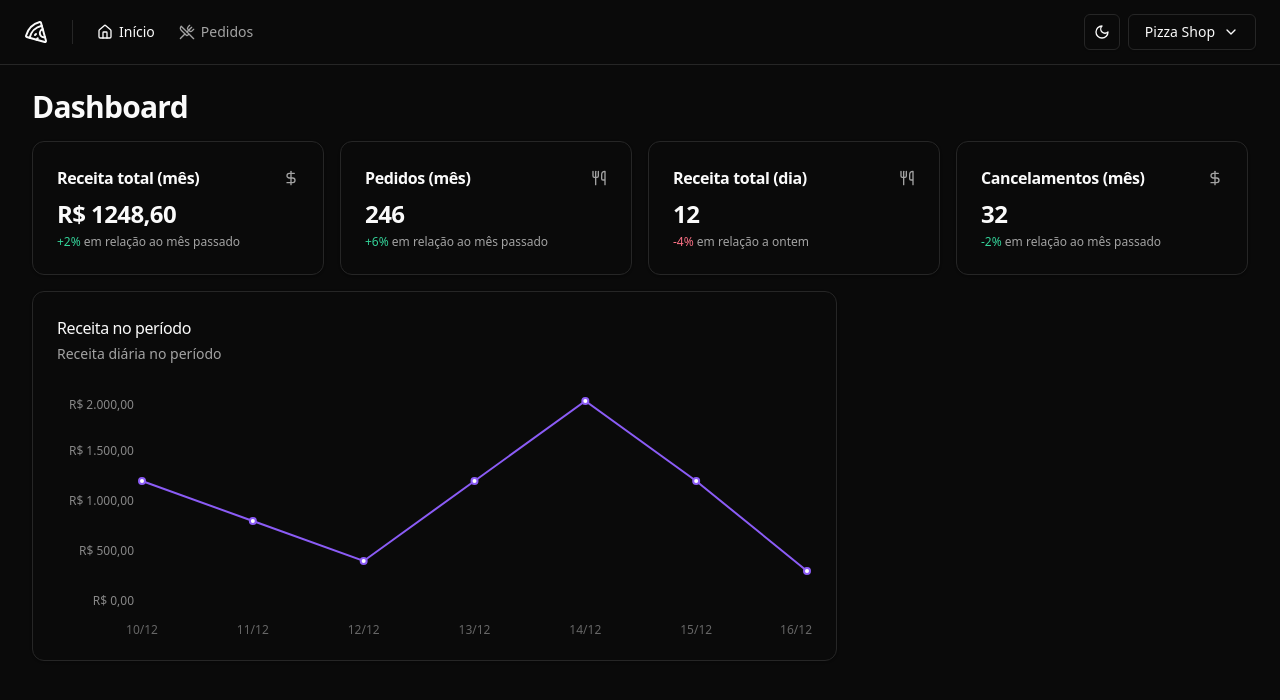
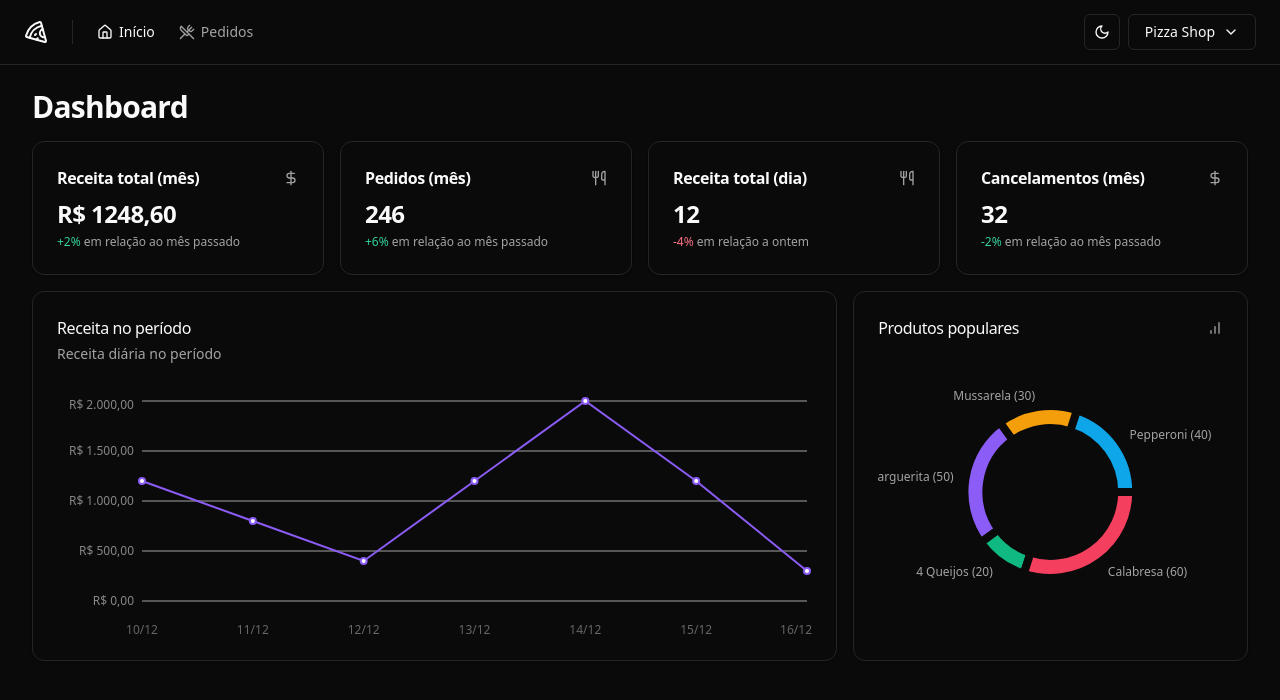
Before and after one commit to guivalencia/pizzashop-web, a React (Vite) app: page / in a window 1280 px wide. Shown: the top 700 px of the page. Built offline with nearby package versions, Linux system fonts and the light colour scheme.

Commit message:
grafico produtos populares

```diff
--- a/src/pages/app/dashboard/dashboard.tsx
+++ b/src/pages/app/dashboard/dashboard.tsx
@@ -4,6 +4,7 @@
 import { DayOrdersAmountCard } from "./day-orders-amount-card";
 import { MonthCanceledOrdersAmountCard } from "./month-canceled-amount-card";
 import { RevenueChart } from "./revenue-chart";
+import { PopularProductsChart } from "./popular-products-chart";
 
 export function Dashboard() {
     return (
@@ -22,6 +23,7 @@
 
             <div className="grid grid-cols-9 gap-4">
                 <RevenueChart />
+                <PopularProductsChart />
             </div>
         </>
     )
--- /dev/null
+++ b/src/pages/app/dashboard/popular-products-chart.tsx
@@ -0,0 +1,73 @@
+import { Card, CardContent, CardDescription, CardHeader, CardTitle } from "@/components/ui/card";
+import { BarChart } from "lucide-react";
+import { ResponsiveContainer, PieChart, Pie, Cell } from 'recharts'
+import colors from 'tailwindcss/colors'
+
+const data = [
+    { product: 'Pepperoni', amount: 40 },
+    { product: 'Mussarela', amount: 30 },
+    { product: 'Marguerita', amount: 50 },
+    { product: '4 Queijos', amount: 20 },
+    { product: 'Calabresa', amount: 60 }
+]
+
+const COLORS = [
+    colors.sky[500],
+    colors.amber[500],
+    colors.violet[500],
+    colors.emerald[500],
+    colors.rose[500],
+]
+export function PopularProductsChart() {
+    return (
+        <Card className="col-span-3">
+            <CardHeader className="pb-8">
+                <div className="flex items-center justify-between">
+                    <CardTitle className="text-base font-medium">
+                        Produtos populares
+                    </CardTitle>
+                    <BarChart className="h-4 w-4 text-muted-foreground" />
+                </div>
+            </CardHeader>
+            <CardContent>
+                <ResponsiveContainer width="100%" height={240}>
+                    <PieChart style={{ fontSize: 12 }}>
+                        <Pie data={data} dataKey="amount" nameKey="product" cx="50%" cy="50%" outerRadius={86} innerRadius={64} strokeWidth={8} labelLine={false} label={({
+                            cx,
+                            cy,
+                            midAngle,
+                            innerRadius,
+                            outerRadius,
+                            value,
+                            index,
+                        }) => {
+                            const RADIAN = Math.PI / 180
+                            const radius = 12 + innerRadius + (outerRadius - innerRadius)
+                            const x = cx + radius * Math.cos(-midAngle * RADIAN)
+                            const y = cy + radius * Math.sin(-midAngle * RADIAN)
+
+                            return (
+                                <text
+                                    x={x}
+                                    y={y}
+                                    className="fill-muted-foreground text-xs"
+                                    textAnchor={x > cx ? 'start' : 'end'}
+                                    dominantBaseline="central"
+                                >
+                                    {data[index].product.length > 12
+                                        ? data[index].product.substring(0, 12).concat('...')
+                                        : data[index].product}{' '}
+                                    ({value})
+                                </text>
+                            )
+                        }} >
+                            {data.map((_, index) => {
+                                return <Cell key={`cell-${index}`} fill={COLORS[index]} className="stroke-background hover:opacity-80" />
+                            })}
+                        </Pie>
+                    </PieChart>
+                </ResponsiveContainer>
+            </CardContent>
+        </Card>
+    )
+}
--- a/src/pages/app/dashboard/revenue-chart.tsx
+++ b/src/pages/app/dashboard/revenue-chart.tsx
@@ -1,5 +1,5 @@
 import { Card, CardContent, CardDescription, CardHeader, CardTitle } from "@/components/ui/card";
-import {ResponsiveContainer, LineChart, XAxis, YAxis, CartesianGrid, Line, Tooltip} from 'recharts'
+import {ResponsiveContainer, LineChart, XAxis, YAxis, CartesianGrid, Line} from 'recharts'
 import colors from 'tailwindcss/colors'
 
 const data = [
@@ -30,6 +30,7 @@
               style: 'currency',
               currency: 'BRL'
             })} />
+            <CartesianGrid vertical={false} className="stroke-muted-foreground" />
             <Line type="linear" strokeWidth={2} dataKey="revenue" stroke={colors.violet['500']} />
           </LineChart>
         </ResponsiveContainer>
```
